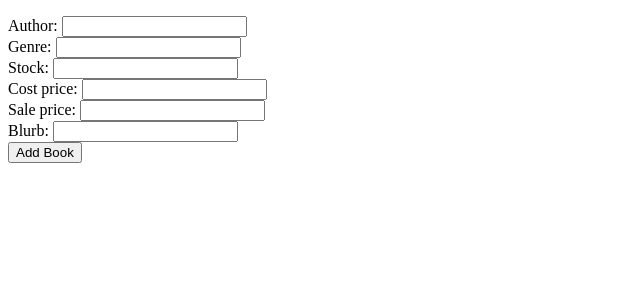
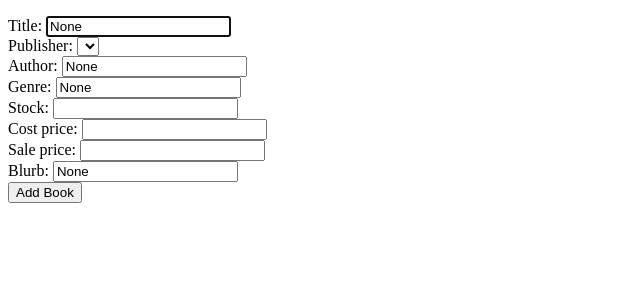
Before and after one commit to calumrodger/python_project_bookshop, a Flask app: template templates/books/new.html in a window 1280 px wide. Shown: the part 106-406 px from the top of the page, without its empty margins (0-640 px from the left). Run offline with Flask 2, Linux system fonts and the light colour scheme; the template is opened without the code that fills it, so the values that code supplies are empty.

Commit message:
add new book and add new publisher up and running woot woot

```diff
--- a/controllers/publisher_controller.py
+++ b/controllers/publisher_controller.py
@@ -33,7 +33,11 @@
     publisher_repository.update(publisher)
     return redirect ("/publishers/" + id)
 
-@publishers_blueprint.route("/publishers", methods=['POST'])
+@publishers_blueprint.route("/publishers/new", methods=['GET'])
+def new_publisher():
+    return render_template("/publishers/new.html")
+
+@publishers_blueprint.route("/publishers/new", methods=['POST'])
 def create_publisher():
     name = request.form["name"]
     location = request.form["location"]
--- a/templates/books/new.html
+++ b/templates/books/new.html
@@ -2,50 +2,52 @@
 {% block content %}
 
 <form action="/books/new" method="post">
-  <!-- <div>
+
+    <div>
       <label for="title">Title:</label>
-    <input type="text" id="title" name="title" value="{{book.title}}" required autofocus>
+      <input type="text" id="title" name="title" value="None" required autofocus>
     </div>
 
     <div>
       <label for="publisher">Publisher:</label>
       <select id="publisher" name="publisher_id">
         {% for publisher in all_publishers %}
-        <option value="{{ publisher.id }}" {% if book.publisher.id== publisher.id %} selected="selected"{% endif %}>
+          <option value="{{ publisher.id }}">
             {{ publisher.name }}
           </option>
         {% endfor %}
       </select>
-  </div> -->
+    </div>
+
 
   <div>
     <label for="author">Author:</label>
-    <input type="text" id="author" name="author" value="{{book.author}}" required>
+    <input type="text" id="author" name="author" value="None" required>
   </div>
 
   <div>
     <label for="genre">Genre:</label>
-    <input type="text" id="genre" name="genre" value="{{book.genre}}" required>
+    <input type="text" id="genre" name="genre" value="None" required>
   </div>
 
   <div>
     <label for="stock">Stock:</label>
-    <input type="number" id="stock" name="stock" value="{{book.stock}}" required>
+    <input type="number" id="stock" name="stock" value="None" required>
   </div>
 
   <div>
     <label for="cost_price">Cost price:</label>
-    <input type="number" id="cost_price" name="cost_price" value="{{book.cost_price}}" required>
+    <input type="number" id="cost_price" name="cost_price" value="None" required>
   </div>
 
   <div>
     <label for="sale_price">Sale price:</label>
-    <input type="number" id="sale_price" name="sale_price" value="{{book.sale_price}}" required>
+    <input type="number" id="sale_price" name="sale_price" value="None" required>
   </div>
 
   <div>
     <label for="blurb">Blurb:</label>
-    <input type="text" id="blurb" name="blurb" value="{{book.blurb}}" required>
+    <input type="text" id="blurb" name="blurb" value="None" required>
   </div>
 
 
```
Also changed, not shown: controllers/book_controller.py (+16 -0 lines), templates/publishers/new.html (+13 -13 lines). Lines whose indentation alone changed are shown as unchanged.
